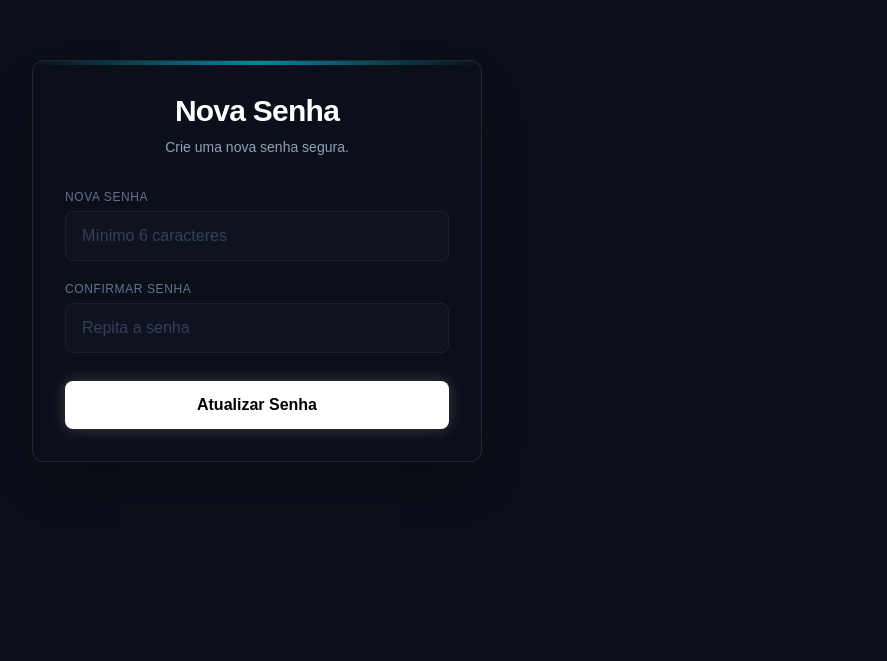
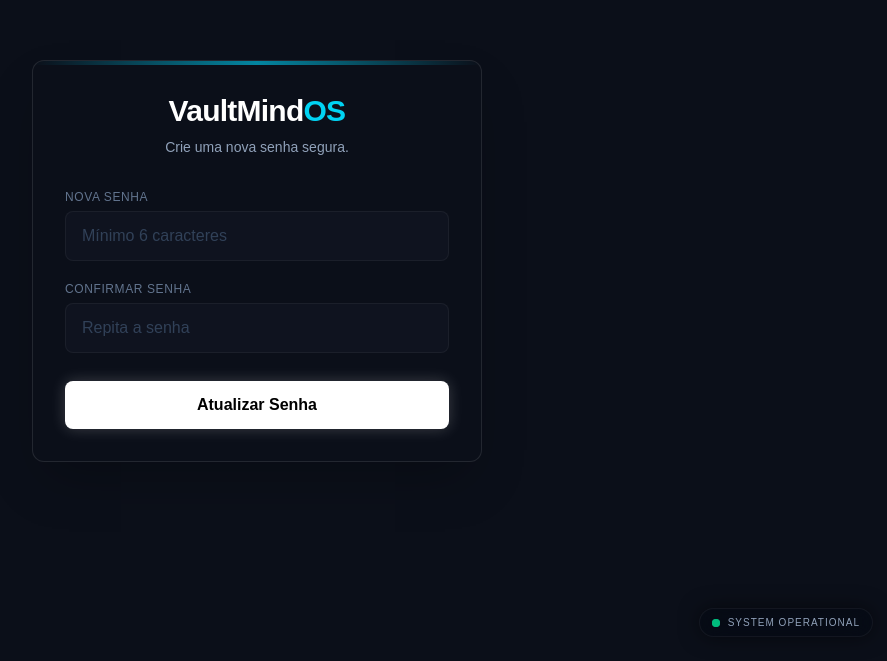
Before and after one commit to JoaquimMSCoelho/VaultMindOS, a Next.js app in the folder web/: page /update-password in a window 1280 px wide. Shown: the part 139-800 px from the top of the page, without its empty margins (383-1270 px from the left). Built offline with nearby package versions, Linux system fonts and the light colour scheme.

Commit message:
feat(auth): implementacao do login v1 nextjs 15

```diff
--- a/web/src/app/forgot-password/page.tsx
+++ b/web/src/app/forgot-password/page.tsx
@@ -23,9 +23,11 @@ export default function ForgotPassword() {
         <div className="absolute top-0 left-0 w-full h-1 bg-gradient-to-r from-transparent via-cyan-500 to-transparent opacity-70"></div>
 
         <div className="text-center mb-8">
-          <h1 className="text-3xl font-bold tracking-tight text-white mb-2">
-            VaultMind<span className="text-cyan-400">OS</span>
-          </h1>
+          <Link href="/" className="inline-block hover:opacity-80 transition-opacity" title="Voltar para a Home">
+            <h1 className="text-3xl font-bold tracking-tight text-white mb-2">
+              VaultMind<span className="text-cyan-400">OS</span>
+            </h1>
+          </Link>
           <p className="text-slate-400 text-sm">Recuperação de Acesso</p>
         </div>
 
@@ -54,7 +56,6 @@ export default function ForgotPassword() {
                 </button>
             </div>
 
-            {/* Botão Secundário com Seta SVG Grossa */}
             <Link href="/login" className="w-full flex items-center justify-center bg-transparent border border-white/10 text-white font-bold py-3 rounded-lg hover:bg-white/5 hover:border-cyan-500/30 transition-all mt-4">
               <svg xmlns="http://www.w3.org/2000/svg" fill="none" viewBox="0 0 24 24" strokeWidth="3" stroke="currentColor" className="w-5 h-5 mr-2">
                 <path strokeLinecap="round" strokeLinejoin="round" d="M10.5 19.5L3 12m0 0l7.5-7.5M3 12h18" />
--- a/web/src/app/layout.tsx
+++ b/web/src/app/layout.tsx
@@ -1,14 +1,14 @@
 import type { Metadata } from "next";
 import { Inter, JetBrains_Mono } from "next/font/google";
 import "./globals.css";
+import SystemStatus from "@/components/SystemStatus";
 
-// Configuração das Fontes Profissionais
 const inter = Inter({ subsets: ["latin"], variable: "--font-inter" });
-const jetbrains = JetBrains_Mono({ subsets: ["latin"], variable: "--font-mono" });
+const mono = JetBrains_Mono({ subsets: ["latin"], variable: "--font-mono" });
 
 export const metadata: Metadata = {
-  title: "VaultMindOS | Enterprise Operating System",
-  description: "O Sistema Operacional definitivo para gestão de SaaS, Saúde e Varejo.",
+  title: "VaultMindOS | Enterprise Intelligence",
+  description: "Sistema de Gestão Modular e Inteligência de Dados.",
 };
 
 export default function RootLayout({
@@ -17,9 +17,13 @@ export default function RootLayout({
   children: React.ReactNode;
 }>) {
   return (
-    <html lang="pt-BR" suppressHydrationWarning>
-      <body className={`${inter.variable} ${jetbrains.variable} font-sans bg-[#0B0F19] text-slate-100 antialiased`} suppressHydrationWarning>
+    // 'suppressHydrationWarning' impede que extensões quebrem o React no modo Dev
+    <html lang="pt-BR" className="scroll-smooth" suppressHydrationWarning>
+      <body className="\ \ antialiased bg-[#050A14]" suppressHydrationWarning>
         {children}
+
+        {/* Monitor Global */}
+        <SystemStatus />
       </body>
     </html>
   );
--- a/web/src/app/login/page.tsx
+++ b/web/src/app/login/page.tsx
@@ -11,9 +11,12 @@ export default async function LoginPage(props: { searchParams: Promise<{ error?:
         <div className="absolute top-0 left-0 w-full h-1 bg-gradient-to-r from-transparent via-cyan-500 to-transparent opacity-70"></div>
 
         <div className="text-center mb-8">
-          <h1 className="text-3xl font-bold tracking-tight text-white mb-2">
-            VaultMind<span className="text-cyan-400">OS</span>
-          </h1>
+          {/* Logo agora é um Link para a Home */}
+          <Link href="/" className="inline-block hover:opacity-80 transition-opacity" title="Voltar para a Home">
+            <h1 className="text-3xl font-bold tracking-tight text-white mb-2">
+              VaultMind<span className="text-cyan-400">OS</span>
+            </h1>
+          </Link>
           <p className="text-slate-400 text-sm">Acesse seu terminal de controle.</p>
         </div>
 
--- a/web/src/app/update-password/page.tsx
+++ b/web/src/app/update-password/page.tsx
@@ -1,4 +1,5 @@
 import { updatePassword } from './actions'
+import Link from 'next/link'
 
 export default async function UpdatePasswordPage(props: { searchParams: Promise<{ error?: string }> }) {
   const params = await props.searchParams;
@@ -10,7 +11,11 @@ export default async function UpdatePasswordPage(props: { searchParams: Promise<
         <div className="absolute top-0 left-0 w-full h-1 bg-gradient-to-r from-transparent via-cyan-500 to-transparent opacity-70"></div>
 
         <div className="text-center mb-8">
-          <h1 className="text-3xl font-bold tracking-tight text-white mb-2">Nova Senha</h1>
+          <Link href="/" className="inline-block hover:opacity-80 transition-opacity" title="Voltar para a Home">
+             <h1 className="text-3xl font-bold tracking-tight text-white mb-2">
+                VaultMind<span className="text-cyan-400">OS</span>
+             </h1>
+          </Link>
           <p className="text-slate-400 text-sm">Crie uma nova senha segura.</p>
         </div>
 
--- /dev/null
+++ b/web/src/components/SystemStatus.tsx
@@ -0,0 +1,22 @@
+export default function SystemStatus() {
+  return (
+    <div className="fixed bottom-6 right-6 z-50 hidden md:flex items-center gap-2 px-3 py-1.5 bg-[#050A14]/80 backdrop-blur-md border border-white/5 rounded-full shadow-[0_0_20px_rgba(0,0,0,0.5)] hover:border-emerald-500/30 transition-all cursor-help group">
+
+      {/* O Ponto que Pisca */}
+      <div className="relative flex h-2 w-2">
+        <span className="animate-ping absolute inline-flex h-full w-full rounded-full bg-emerald-400 opacity-75"></span>
+        <span className="relative inline-flex rounded-full h-2 w-2 bg-emerald-500"></span>
+      </div>
+
+      {/* Texto */}
+      <span className="text-[10px] font-mono font-medium text-slate-400 group-hover:text-emerald-400 transition-colors uppercase tracking-widest">
+        System Operational
+      </span>
+
+      {/* Tooltip (Dica ao passar o mouse) */}
+      <div className="absolute bottom-full right-0 mb-2 w-48 p-2 bg-[#151B2B] border border-white/10 rounded text-[10px] text-slate-400 opacity-0 group-hover:opacity-100 transition-opacity pointer-events-none text-center shadow-xl">
+        Conexão segura com VaultMind Server v1.0
+      </div>
+    </div>
+  )
+}
```
